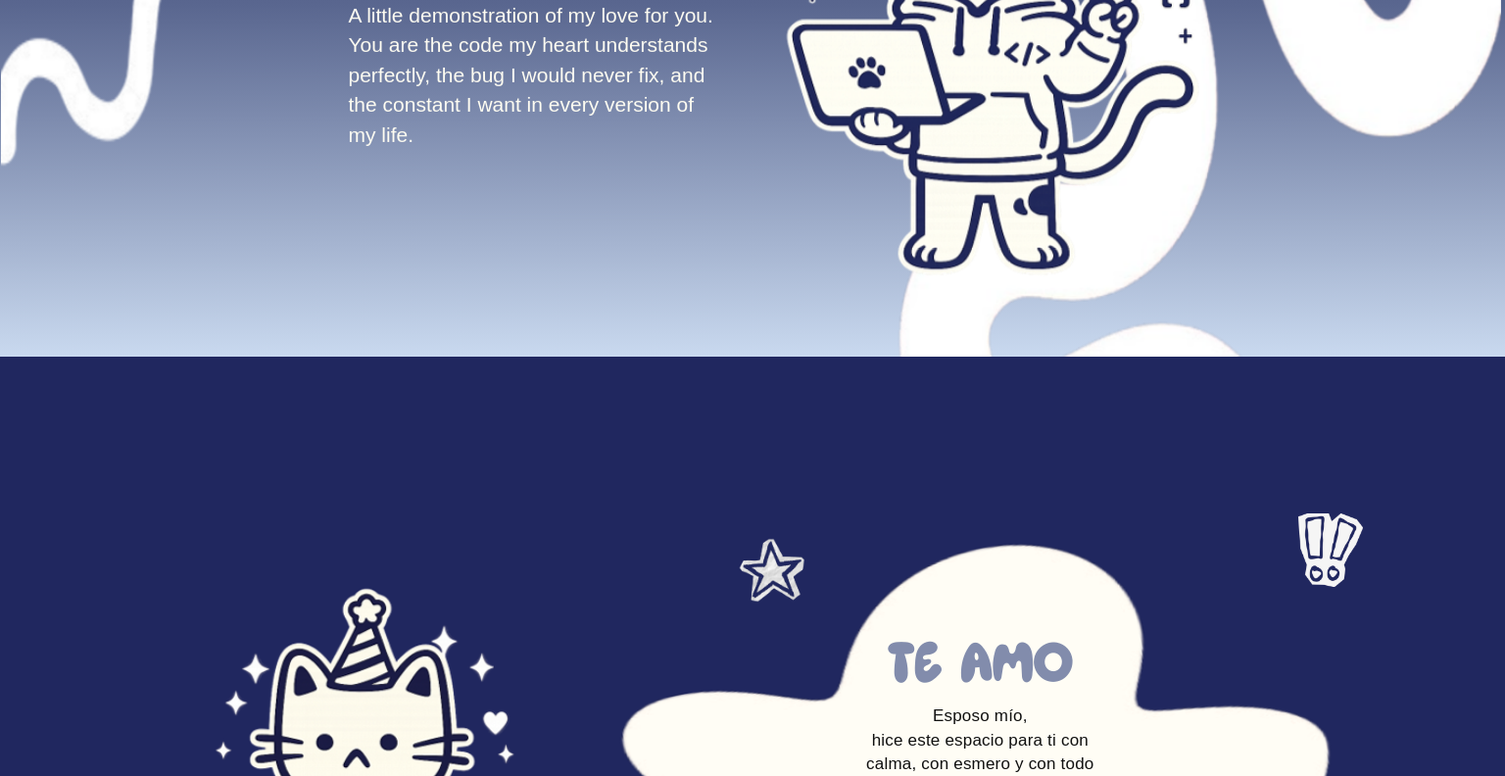
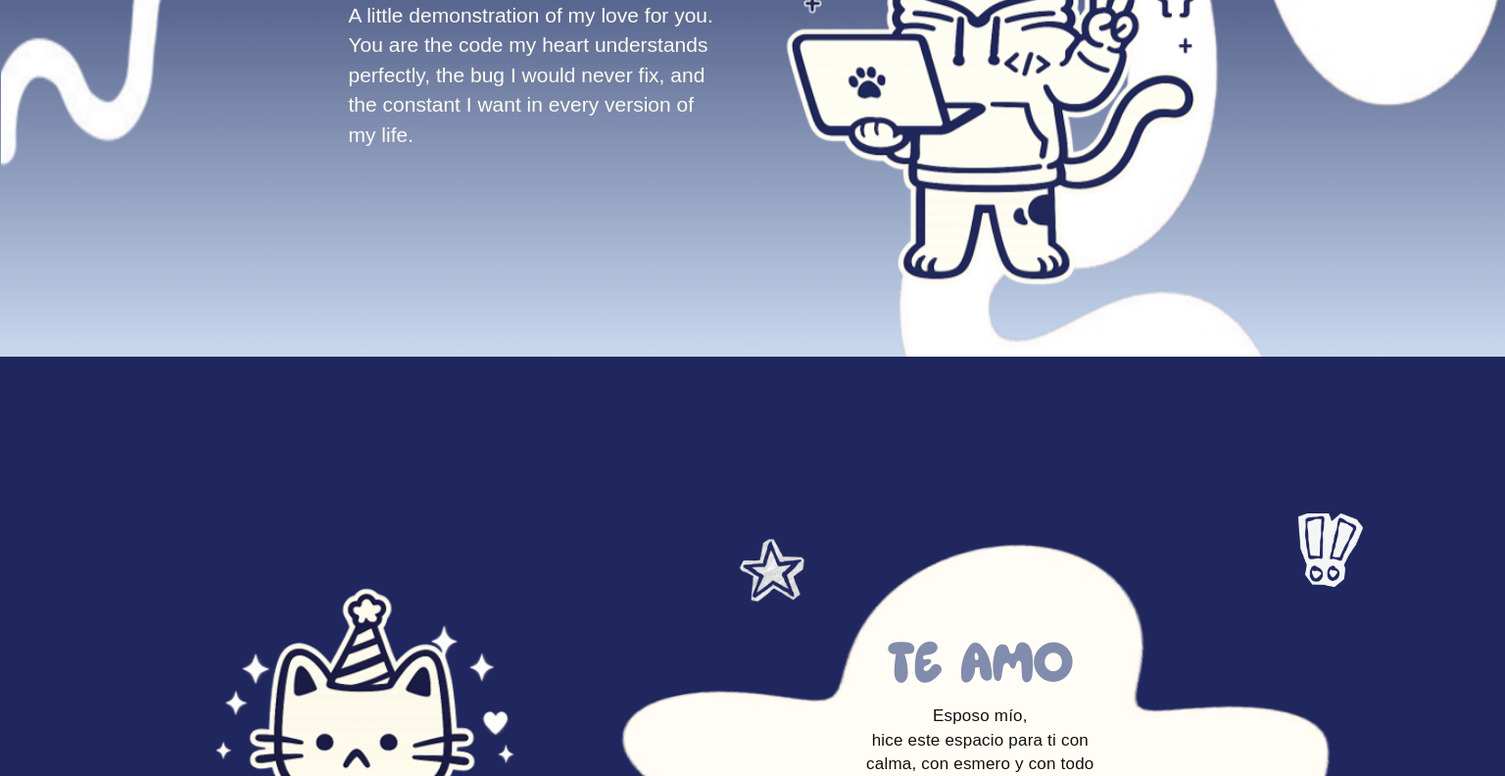
Before and after one commit to Stellaritaa0/NaoByte, a plain HTML site: page index.html in a window 1536 px wide. Shown: the part 436-1228 px from the top of the page at 98% size. Drawn offline with Linux system fonts and the light colour scheme.

Commit message:
cambios 2

```diff
--- a/style.css
+++ b/style.css
@@ -1429,11 +1429,11 @@ body {
 
     /* Bajamos un poco el gatito */
     .hero-cat {
-        transform: translateY(45px) !important;
+        transform: translateY(55px) !important;
     }
 
     /* Bajamos la figura blanca derecha */
     .decoracion-derecha {
-        top: 16% !important;
+        top: 12% !important;
     }
 }
```
